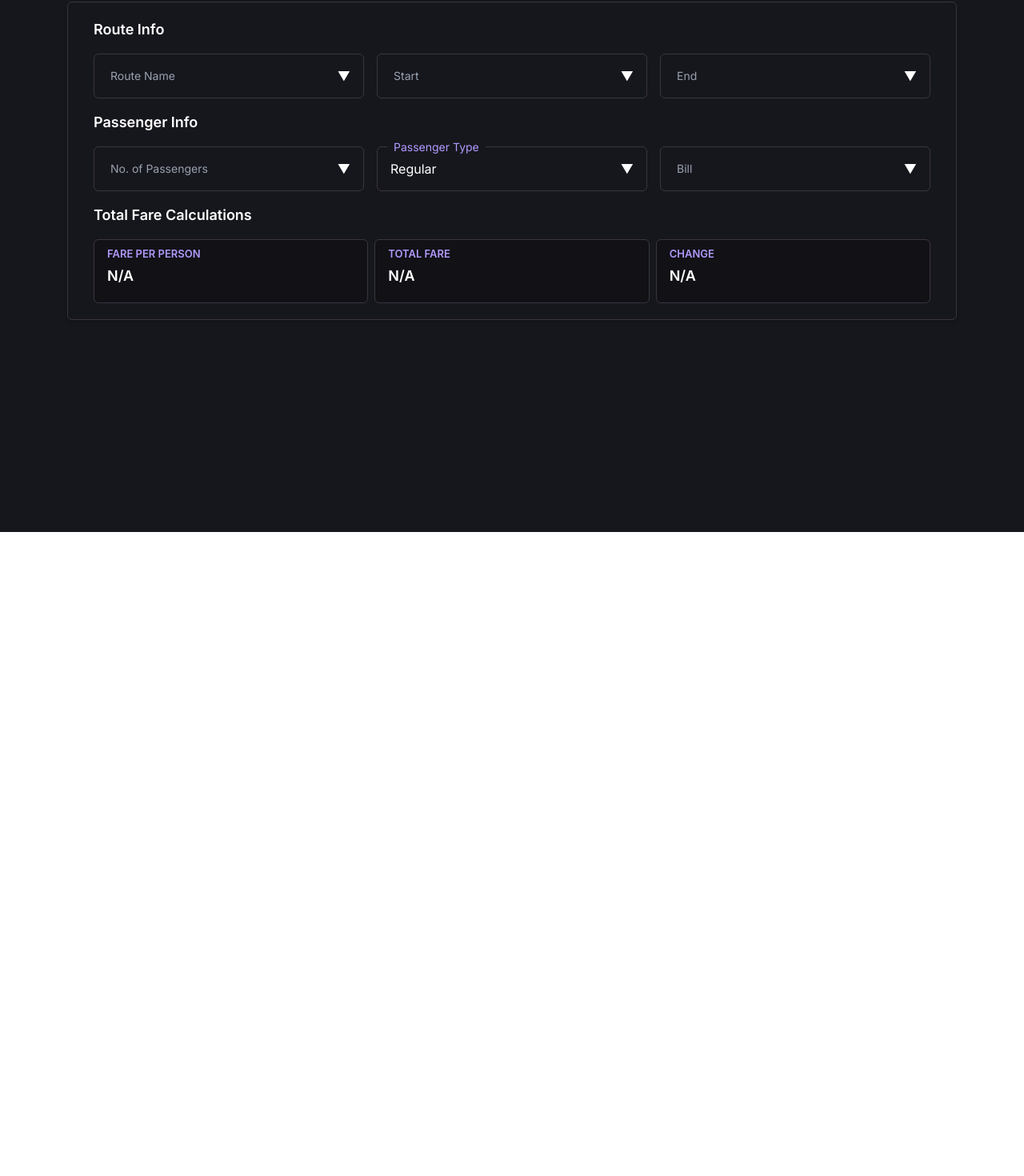
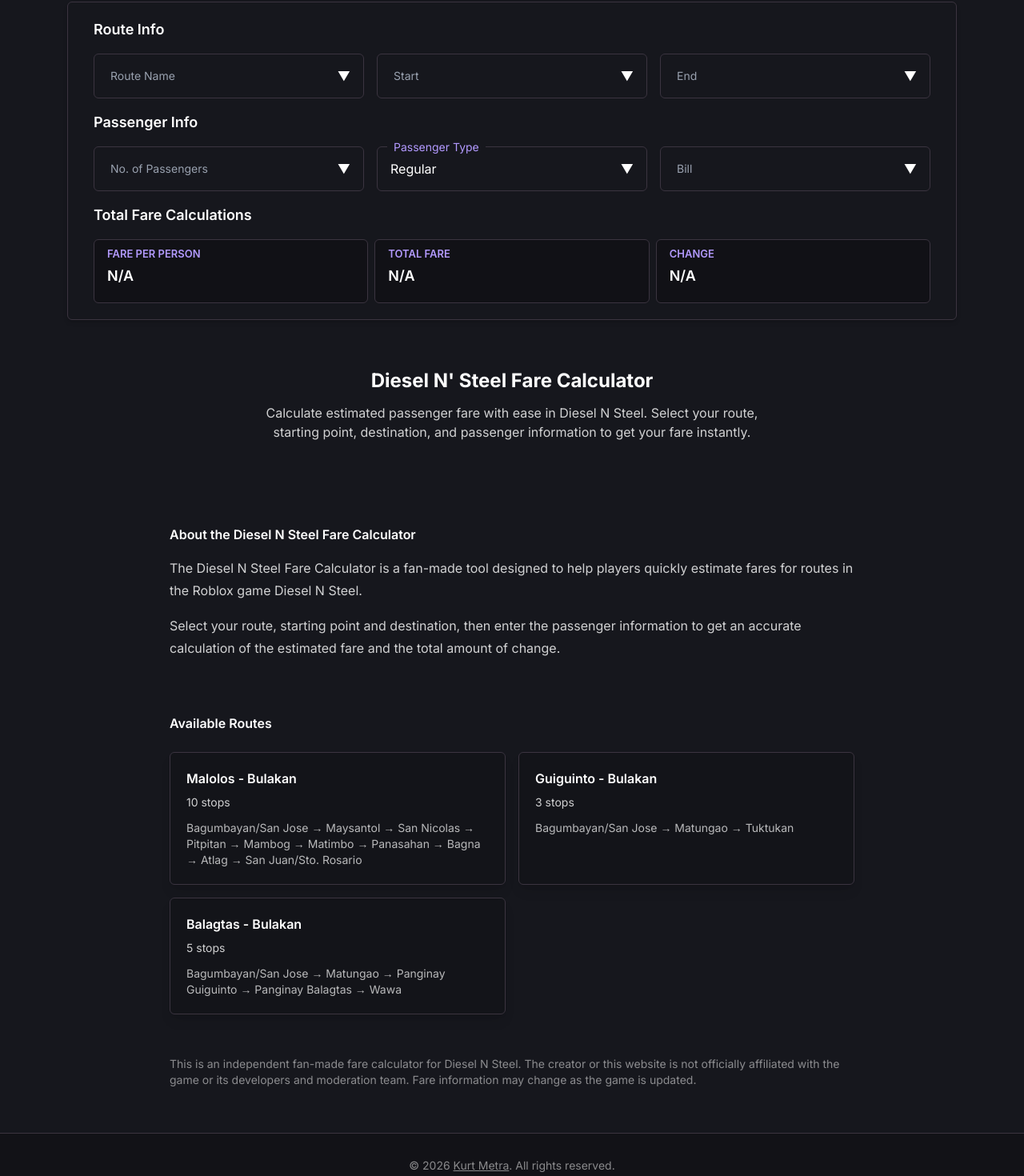
Before and after one commit to k-metra/DNSFareCalculator, a React (Vite) app: page / in a window 1280 px wide. Shown: the part 135-1605 px from the top of the page at 80% size. Before the commit the page ends 800 px from the top, so only its background shows below. Built offline with nearby package versions, Linux system fonts and the light colour scheme.

Commit message:
add more info about the fare calculator for better seo optimization

```diff
--- a/src/App.tsx
+++ b/src/App.tsx
@@ -62,7 +62,10 @@
       <div className="min-h-screen bg-background">
         <Header />
 
-        <main className="mx-auto flex w-full max-w-6xl flex-1 items-center justify-center px-3 py-4 sm:px-5 sm:py-6">
+        <main className="mx-auto flex flex-col w-full max-w-6xl flex-1 items-center justify-center px-3 py-4 sm:px-5 sm:py-6">
+
+
+
 
           <div className="flex w-full flex-col items-stretch justify-center gap-4 rounded-md border border-border px-4 py-5 shadow-md sm:px-6 md:px-8">
               <h2 className="text-lg font-main font-semibold text-white">Route Info</h2>
@@ -168,7 +171,58 @@
                 />
               </fieldset>
           </div>
+
+          <section className="mx-auto mt-3 max-w-4xl px-5 py-12 text-center">
+            <h1 className="font-main text-2xl font-bold text-white">
+              Diesel N' Steel Fare Calculator
+            </h1>
+
+            <p className="mx-auto mt-3 max-w-2xl font-main text-white/80">
+              Calculate estimated passenger fare with ease in Diesel N Steel. Select your route, starting point, destination, and passenger information to get your fare instantly.
+            </p>
+          </section>
+
+          <section className="mx-auto mt-2 max-w-4xl px-5 py-12">
+              <h2 className="font-main text-1xl font-semibold text-white">About the Diesel N Steel Fare Calculator</h2>
+              <p className="mt-4 font-main leading-7 text-white/80">
+                  The Diesel N Steel Fare Calculator is a fan-made tool designed to help players quickly estimate fares for routes in the Roblox game Diesel N Steel.
+              </p>
+              <p className="mt-4 font-main leading-7 text-white/80">
+                  Select your route, starting point and destination, then enter the passenger information to get an accurate calculation of the estimated fare and the total amount of change.
+              </p>
+          </section>
+
+          <section className="mx-auto max-w-4xl p-5">
+              <h2 className="font-main text-1xl font-semibold text-white">Available Routes</h2>
+              <div className="mt-6 grid gap-4 sm:grid-cols-2">
+                    {routes .map((route) => (
+                      <div
+                        key={route.id}
+                        className="rounded-md border-border border p-5 bg-black/15 shadow-lg"
+                      >
+                        <h3 className="font-main font-semibold text-white">{route.name}</h3>
+                        <p className="mt-2 font-main text-sm text-white/80">{route.stops.length} stops</p>
+                        <p className="mt-3 font-main text-sm text-white/70">
+                          {route.stops.map((stop) => stop.name).join(" → ")}
+                        </p>
+
+                      </div>
+                    ))}
+              </div>
+          </section>
+
+          <section className="mx-auto max-w-4xl px-5 py-8">
+              <p className="font-main text-sm text-white/50">
+                    This is an independent fan-made fare calculator for Diesel N Steel. The creator or this website is not officially affiliated with the game or its developers and moderation team. Fare information may change as the game is updated.
+              </p>
+          </section>
         </main>
+
+        <footer className="bg-black/20 border-t-border border-t min-h-20 py-4 px-3 flex justify-center items-center">
+            <p className="font-main text-sm text-center text-white/50">
+              © 2026 <a className="underline hover:font-semibold hover:cursor-pointer" href="https://github.com/k-metra" rel="noopener" target="_blank">Kurt Metra</a>. All rights reserved.
+            </p>
+        </footer>
 
       </div>
 
```
